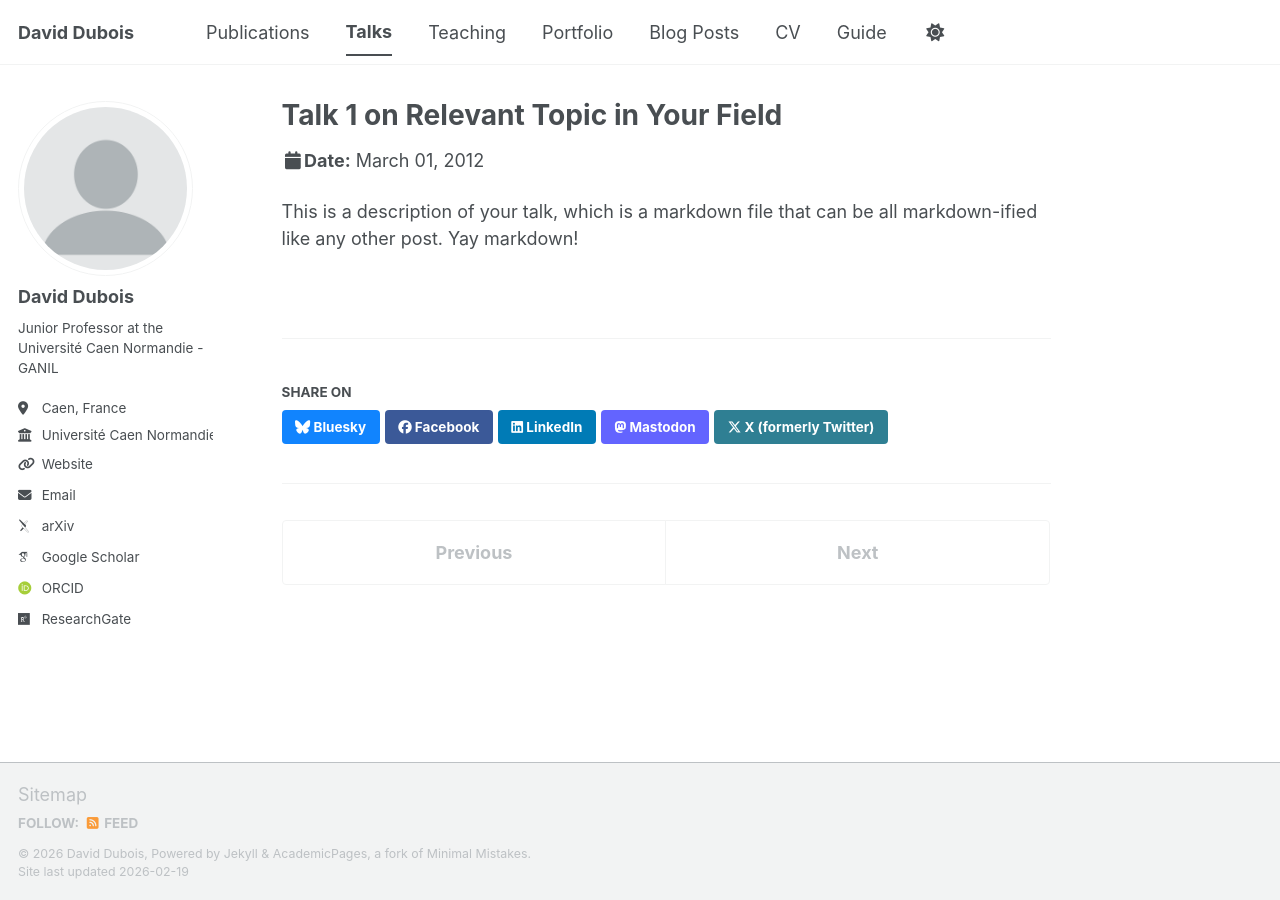
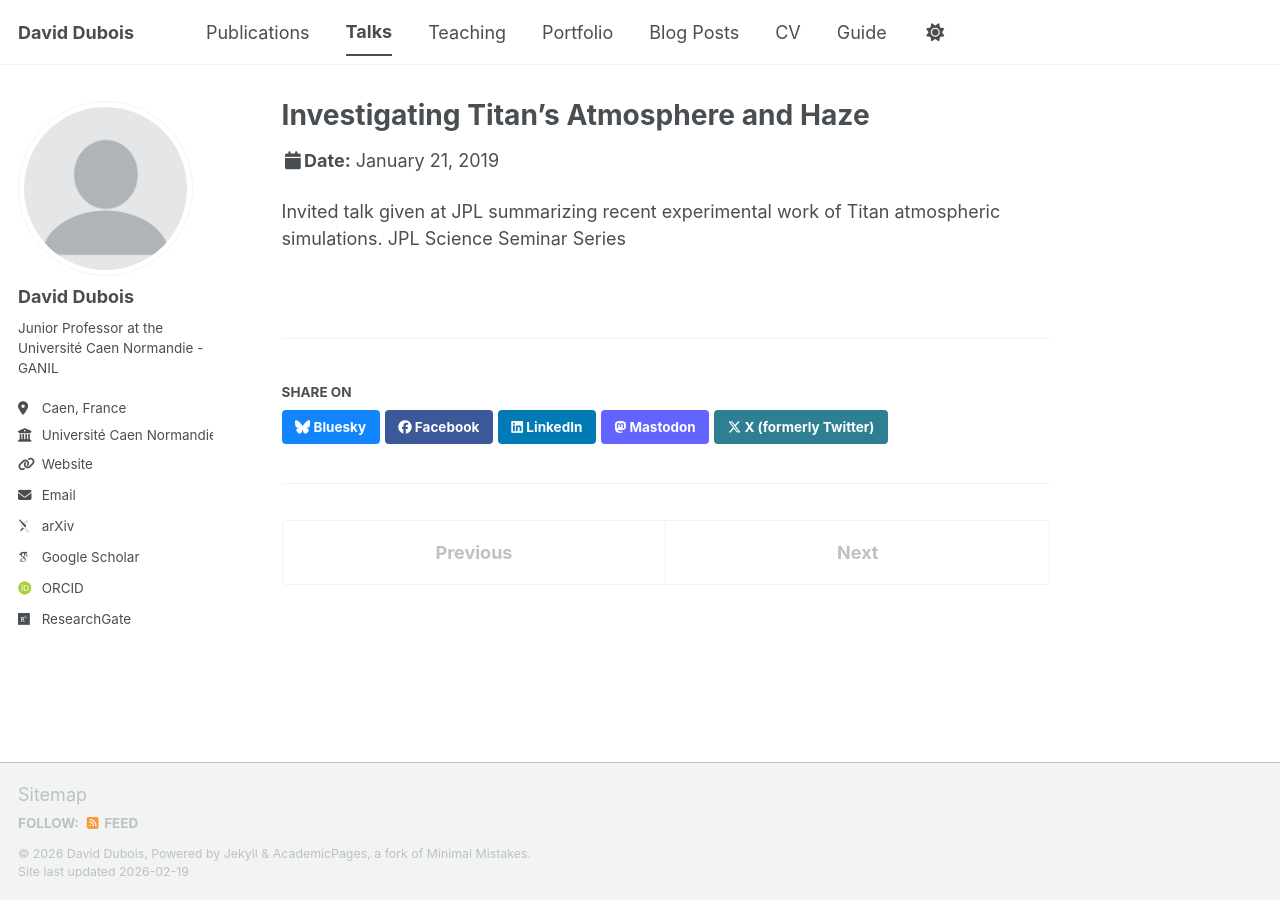
Before and after one commit to daviddubois5/daviddubois, a Jekyll site: the page built from _talks/2012-03-01-talk-1.md, in a window 1280 px wide. Built offline with Jekyll 4.4.1, drawn with Linux system fonts in a browser that asks for light colours; some web fonts are replaced; a script bundle is joined from its source files by our own code; library files that are not in the unit come from our copies.

Commit message:
Update 2012-03-01-talk-1.md

```diff
--- a/_talks/2012-03-01-talk-1.md
+++ b/_talks/2012-03-01-talk-1.md
@@ -1,11 +1,11 @@
 ---
-title: "Talk 1 on Relevant Topic in Your Field"
+title: "Investigating Titan's Atmosphere and Haze"
 collection: talks
 type: "Talk"
 permalink: /talks/2012-03-01-talk-1
-venue: "UC San Francisco, Department of Testing"
-date: 2012-03-01
-location: "San Francisco, CA, USA"
+venue: "Jet Propulsion Laboratory, Caltech"
+date: 2019-01-21
+location: "Pasadena, CA, USA"
 ---
 
-This is a description of your talk, which is a markdown file that can be all markdown-ified like any other post. Yay markdown!
+Invited talk given at JPL summarizing recent experimental work of Titan atmospheric simulations. JPL Science Seminar Series
```
